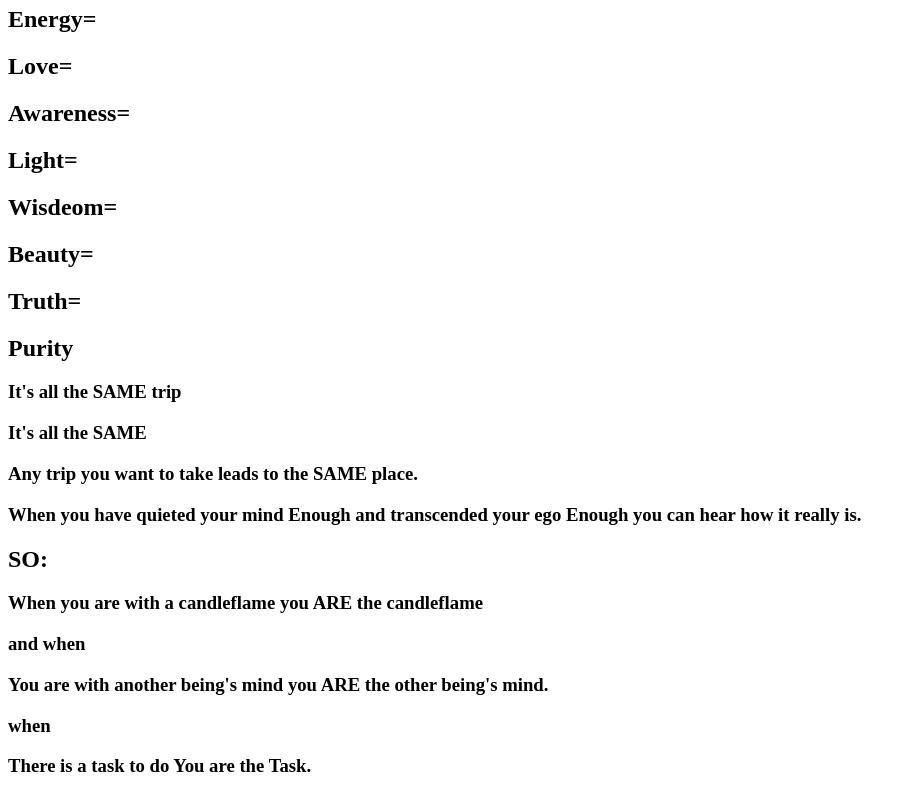
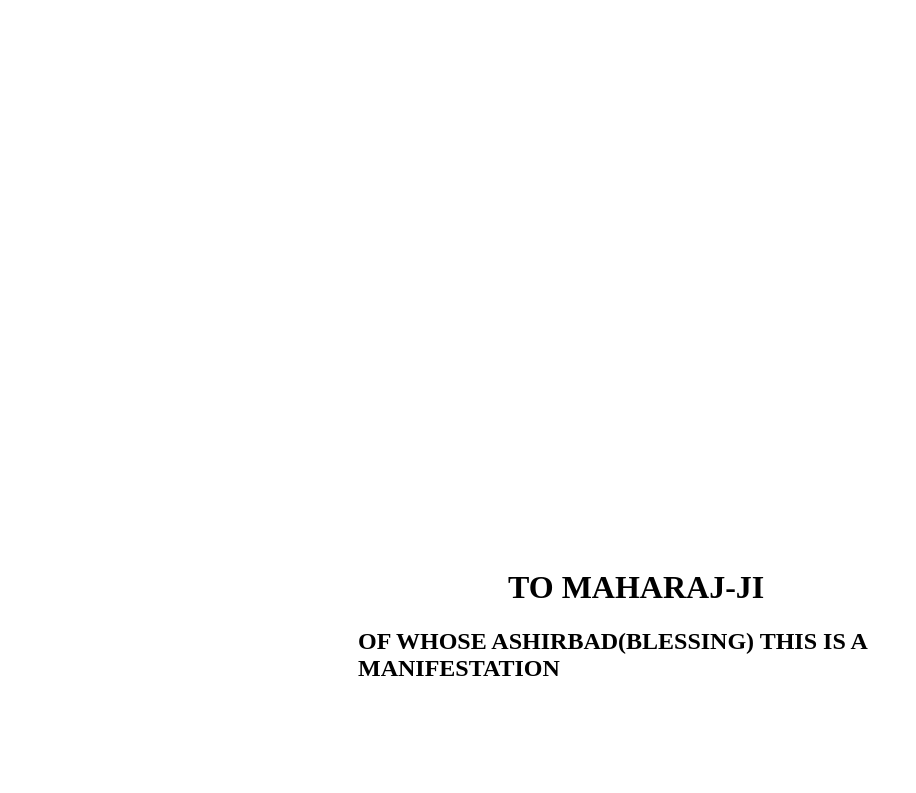
Before and after one commit to LisaBee224/be-here-now, a plain HTML site: page text.html in a window 1280 px wide. Shown: the part 239-1032 px from the top of the page, without its empty margins (0-916 px from the left). Drawn offline with nearby package versions, Linux system fonts and the light colour scheme.

Commit message:
Add animations

```diff
--- a/css/css.css
+++ b/css/css.css
@@ -7,11 +7,12 @@
   position:relative;
 }
 .animation-element.slide-left {
+  margin-bottom:50%;
   opacity: 0;
-  -moz-transition: all 800ms linear;
-  -webkit-transition: all 800ms linear;
-  -o-transition: all 800ms linear;
-  transition: all 800ms linear;
+  -moz-transition: all 1000ms linear;
+  -webkit-transition: all 1000ms linear;
+  -o-transition: all 1000ms linear;
+  transition: all 1000ms linear;
   -moz-transform: translate3d(-100px, 0px, 0px);
   -webkit-transform: translate3d(-100px, 0px, 0px);
   -o-transform: translate(-100px, 0px);
@@ -27,6 +28,33 @@
   -ms-transform: translate(0px, 0px);
   transform: translate3d(0px, 0px, 0px);
 }
-.animation-element.slide-left.in-view h1{
 
+.animation-element.slide-right {
+  margin-bottom:50%;
+  opacity: 0;
+  -moz-transition: all 2000ms linear;
+  -webkit-transition: all 2000ms linear;
+  -o-transition: all 2000ms linear;
+  transition: all 2000ms linear;
+  -moz-transform: translate3d(200px, 0px, 0px);
+  -webkit-transform: translate3d(200px, 0px, 0px);
+  -o-transform: translate(200px, 0px);
+  -ms-transform: translate(200px, 0px);
+  transform: translate3d(200px, 0px, 0px);
 }
+
+.animation-element.slide-right.in-view {
+  opacity: 1;
+  -moz-transform: translate3d(0px, 250px, 0px);
+  -webkit-transform: translate3d(0px, 250px, 0px);
+  -o-transform: translate(0px, 0px);
+  -ms-transform: translate(0px, 0px);
+  transform: translate3d(0px, 250px, 0px);
+}
+
+.animation-element.slide-right.in-view h1{
+  margin-left:50%
+}
+.animation-element.slide-right.in-view h2{
+  margin-left:35%;
+}
--- a/text.html
+++ b/text.html
@@ -10,7 +10,7 @@
   <h1>FROM BINDU TO OJAS</h1>
 </div>
 
-<div class="animation-element slide-left">
+<div class="animation-element slide-right">
 <h1>TO MAHARAJ-JI</h1>
 <h2>OF WHOSE ASHIRBAD(BLESSING) THIS IS A MANIFESTATION</h2>
 </div>
```
